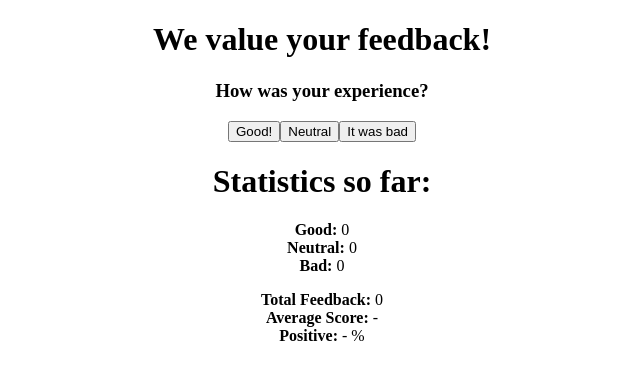
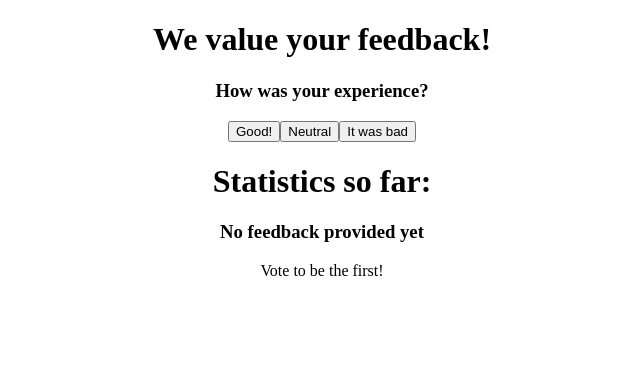
Before and after one commit to wrongpixels/fsopen-2025, a React (Vite) app in the folder part1/unicafe/: page / in a window 1280 px wide. Shown: the top 380 px of the page, without its empty margins (318-958 px from the left). Built offline with nearby package versions, Linux system fonts and the light colour scheme.

Commit message:
Exercise 1.9

```diff
--- a/part1/unicafe/src/App.jsx
+++ b/part1/unicafe/src/App.jsx
@@ -1,6 +1,16 @@
 import { useState } from 'react'
 
 const Statistics = (props) => {
+    if (props.total === 0)
+    {
+        return (
+            <>
+            <h1>Statistics so far:</h1>
+                <h3><b>No feedback provided yet</b></h3>
+                Vote to be the first!
+        </>
+        )
+    }
     return (
         <>
             <h1>Statistics so far:</h1>
```
